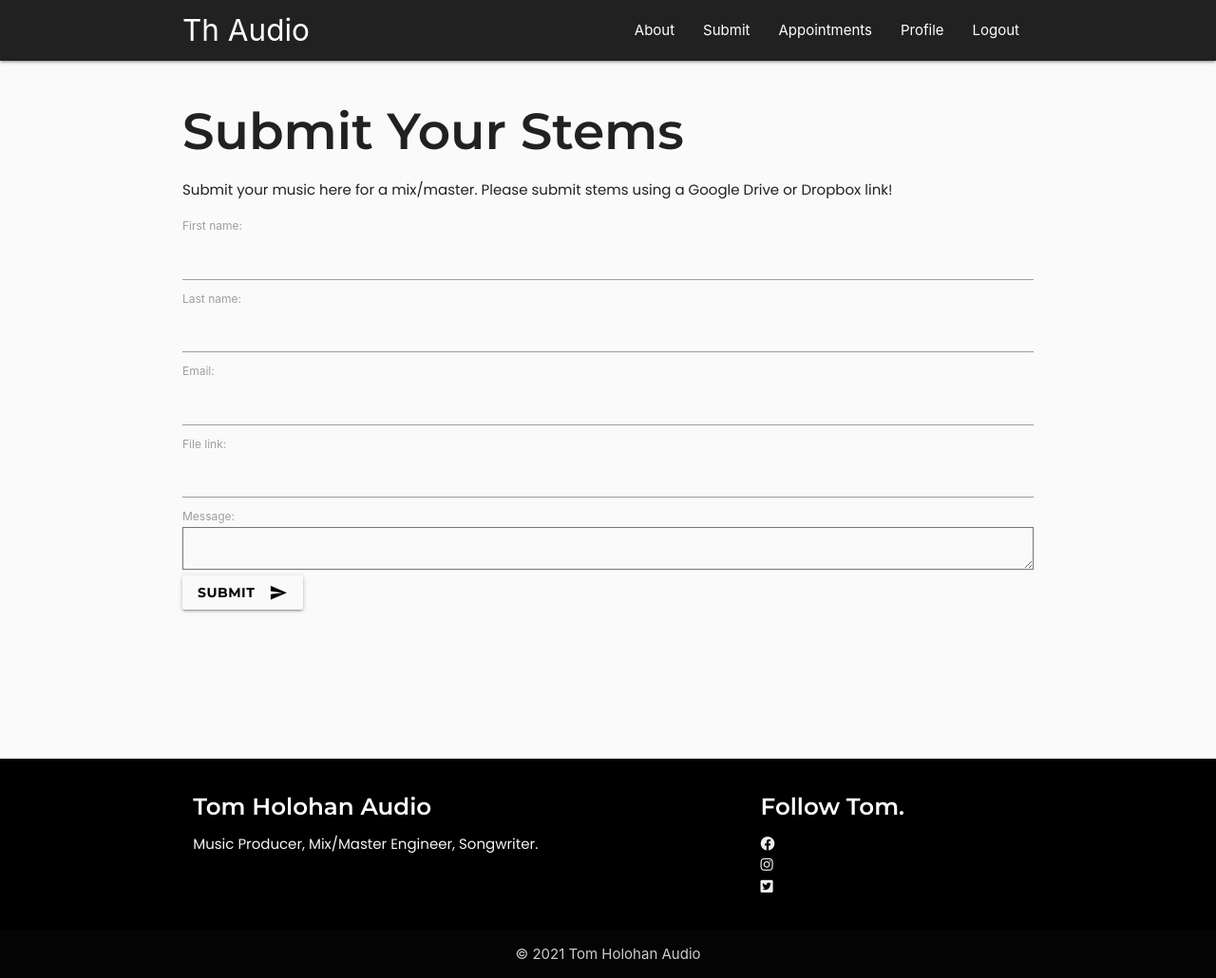
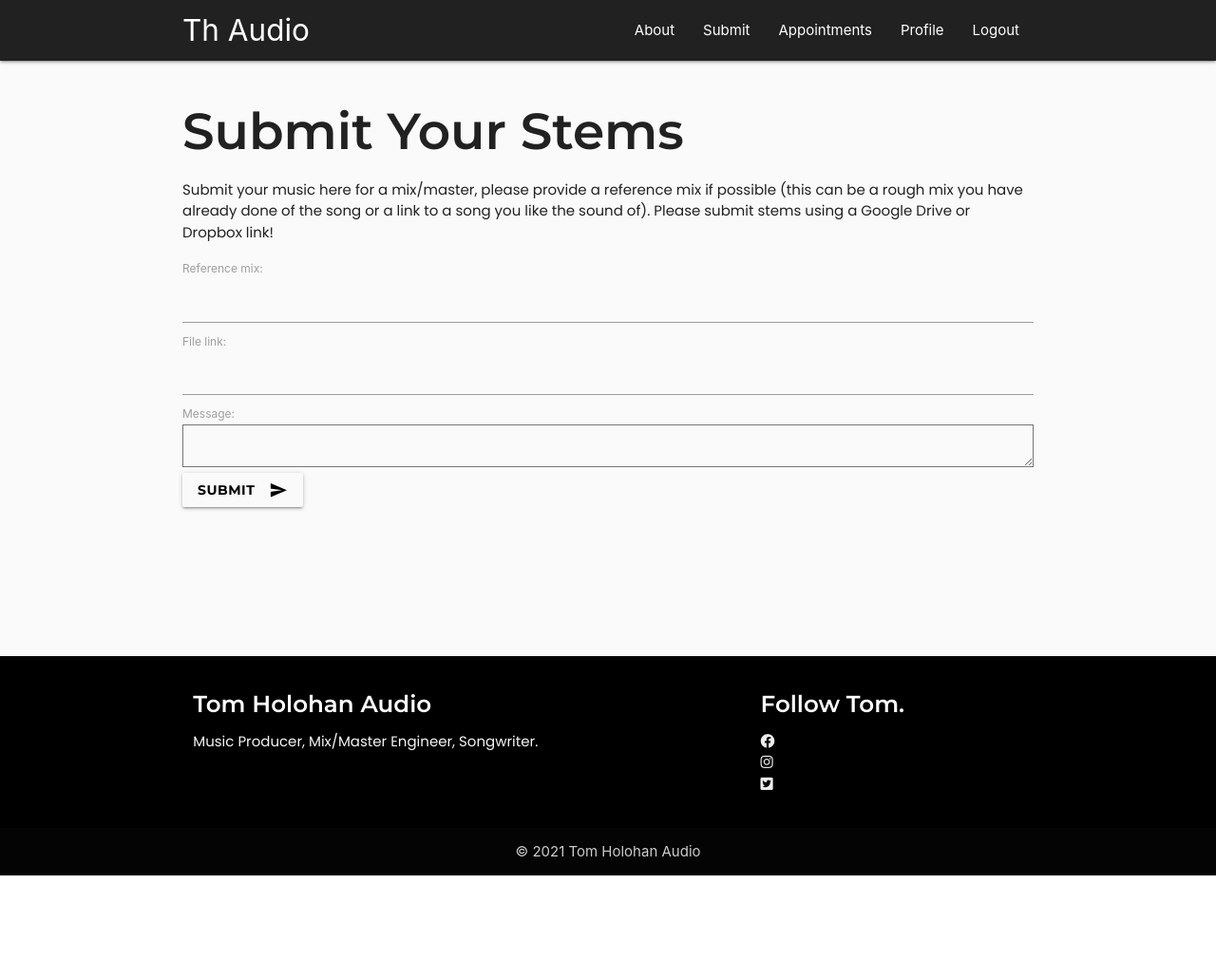
Before and after one commit to hollownotempty/Portfolio_4, a Django app: page /submit/ in a window 1280 px wide. Shown: the whole page at 95% size. After the commit the page ends 922 px from the top, so only its background shows below. Run offline with Django 3.2, Linux system fonts and the light colour scheme; the visitor is signed in with stand-in values (Sample User, id 1).

Commit message:
Change models, submission form and submissions pages to use current logged in user data

```diff
--- a/accounts/views.py
+++ b/accounts/views.py
@@ -1,7 +1,6 @@
-from django.shortcuts import render, redirect, HttpResponse
+from django.shortcuts import render, redirect
 from django.conf import settings
 from django.contrib.auth import authenticate, login, logout
-from django.contrib.auth.forms import UserCreationForm
 from django.core.mail import EmailMultiAlternatives
 from django.template.loader import get_template
 from django.contrib import messages
@@ -25,6 +24,7 @@ def login_user(request):
 
     else:
         return render(request, 'registration/login.html', {})
+
 
 def logout_user(request):
     logout(request)
--- a/bookings/forms.py
+++ b/bookings/forms.py
@@ -1,8 +1,5 @@
 from django import forms
 from .models import Appointment
-import datetime as dt
-HOUR_CHOICES = [(dt.time(hour=x), '{:02d}:00'.format(x)) for x in range(10, 19)]
-
 
 class SubmitForm(forms.ModelForm):
     # first_name = forms.CharField()
@@ -13,7 +10,8 @@ class SubmitForm(forms.ModelForm):
     # message = forms.CharField()
 
     class Meta:
-        exclude = ['date_booked']
+        exclude = [
+            'date_booked',
+            'user']
         model = Appointment
         fields = '__all__'
-        widgets = {'appointment_time': forms.Select(choices=HOUR_CHOICES)}
--- a/bookings/models.py
+++ b/bookings/models.py
@@ -1,16 +1,17 @@
 from django.db import models
-import datetime as dt
+from django.conf import settings
 
 # Create your models here.
 
 
 class Appointment(models.Model):
-    first_name = models.CharField(max_length=200)
-    last_name = models.CharField(max_length=200)
-    email = models.EmailField()
+    user = models.ForeignKey(
+        settings.AUTH_USER_MODEL,
+        default=1,
+        on_delete=models.CASCADE)
+    reference_mix = models.CharField(max_length=200)
     file_link = models.CharField(max_length=200)
     message = models.TextField(max_length=500)
-    date_booked = models.DateField(default=dt.date.today)
 
     def __str__(self):
-        return str(self.last_name + ' ' + str(self.appointment_date))
+        return str(self.user)
--- a/bookings/views.py
+++ b/bookings/views.py
@@ -26,8 +26,10 @@ def submit_page(request):
     if request.method == 'POST':
         form = SubmitForm(request.POST)
         if form.is_valid:
+            instance = form.save()
+            instance.user = request.user
+            instance.save()
             email = request.POST.get('email', '')
-            form.save()
             subject, from_email, recipient_list = 'Your Submission', settings.EMAIL_HOST_USER, [email, ]
             text_content = plaintext_message.render()
             html_content = html_message.render()
--- a/templates/appointments.html
+++ b/templates/appointments.html
@@ -10,9 +10,9 @@
         <div class="row">
             {% for a in appointments %}
             <div class="appointment-display col s12 m6">
-                    <p>{{ a.first_name }} {{ a.last_name }}</p>
+                    <p>Username: {{ a.user }}</p>
+                    <p>Email: {{ a.user.email }}</p>
                     <a href="{{ a.file_link }}">Stems/Stereo File</a>
-                    <p>Email: {{ a.email }}</p>
                     <p>Message: {{ a.message }}</p>
                 <!-- <br> -->
             </div>
--- a/templates/booking.html
+++ b/templates/booking.html
@@ -12,7 +12,9 @@
                     Submit Your Stems
                 </h2>
                 <p>
-                    Submit your music here for a mix/master. Please submit stems using a Google Drive or Dropbox link!
+                    Submit your music here for a mix/master, please provide a reference mix if possible (this can be a
+                    rough mix you have already done of the song or a link to a song you like the sound of). Please
+                    submit stems using a Google Drive or Dropbox link!
                 </p>
             </div>
         </div>
```
Also changed, not shown: accounts/forms.py (+9 -1 lines), bookings/migrations/0004_auto_20211126_1326.py (added), bookings/migrations/0005_auto_20211126_1345.py (added), bookings/migrations/0006_auto_20211126_1356.py (added), 2 other files.
